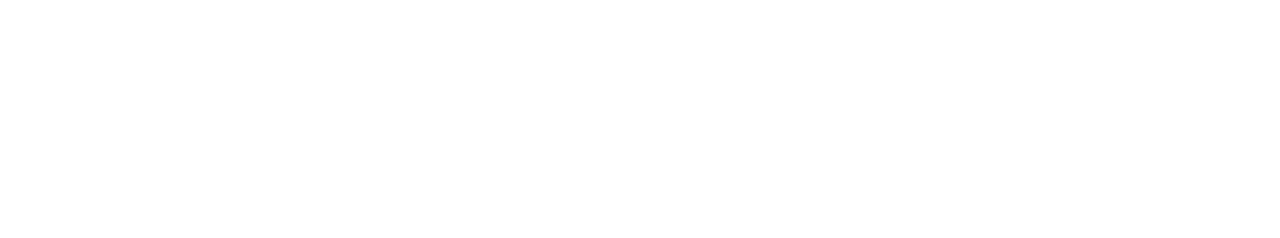
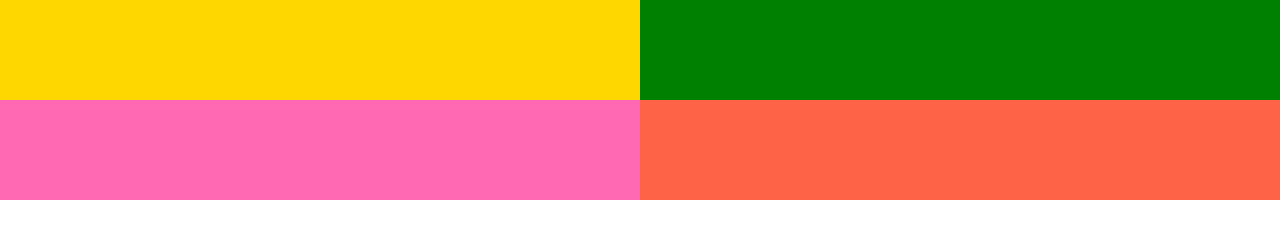
Before and after one commit to kire21/huddle-landing-page, a plain HTML site: page index.html in a window 1280 px wide. Drawn offline with Linux system fonts and the light colour scheme.

Commit message:
Build the grid template.

```diff
--- a/css/style.css
+++ b/css/style.css
@@ -62,3 +62,14 @@ h4 {
   color: var(--color-grayish-blue);
   transition: color 0.3s;
 }
+
+/* Grid */
+.grid {
+  display: grid;
+}
+
+@media screen and (min-width: 768px) {
+  .grid--1x2 {
+    grid-template-columns: repeat(2, 1fr);
+  }
+}
--- a/index.html
+++ b/index.html
@@ -13,5 +13,16 @@
       rel="stylesheet"
     />
   </head>
-  <body></body>
+  <body>
+    <div class="hero">
+      <div class="nav grid grid--1x2">
+        <div style="height: 100px; background: gold"></div>
+        <div style="height: 100px; background: green"></div>
+      </div>
+      <div class="content grid grid--1x2">
+        <div style="height: 100px; background: hotpink"></div>
+        <div style="height: 100px; background: tomato"></div>
+      </div>
+    </div>
+  </body>
 </html>
```
Also changed, not shown: components/grid.html (added, +10 -0 lines).
